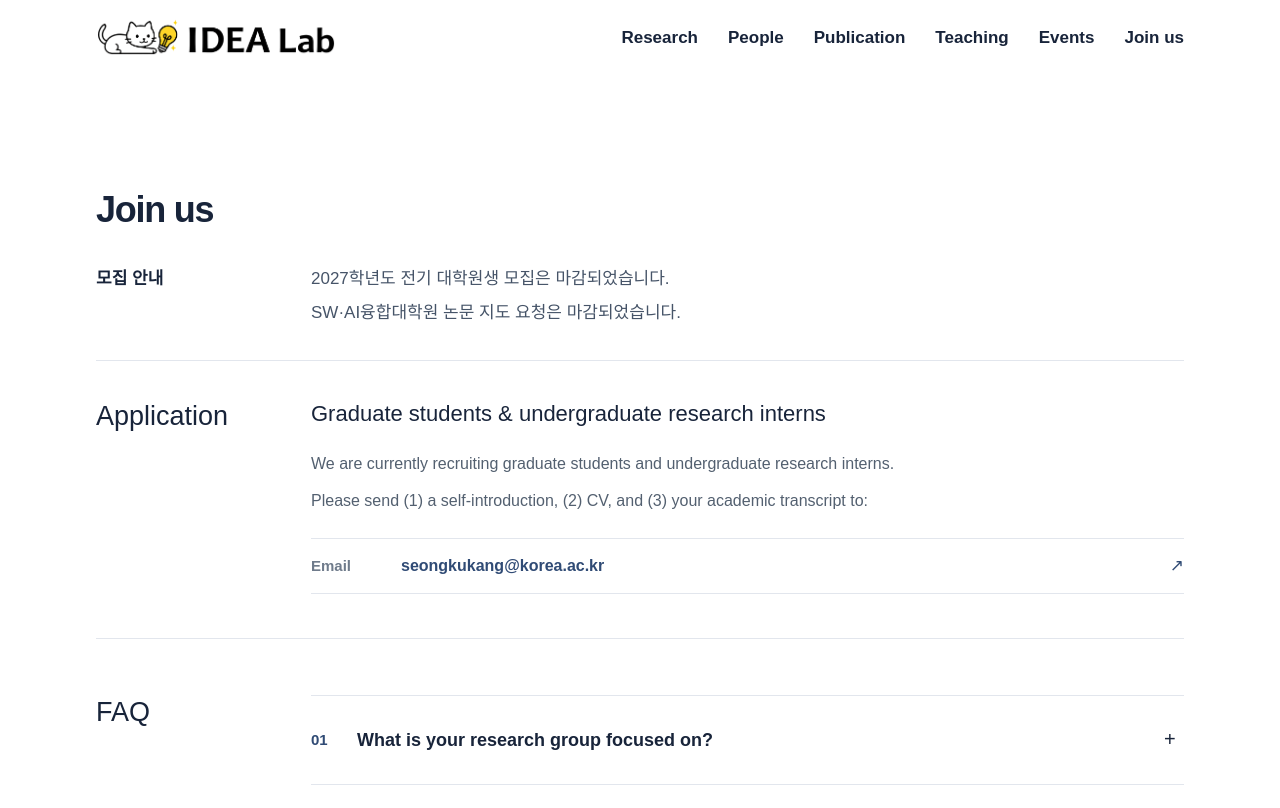
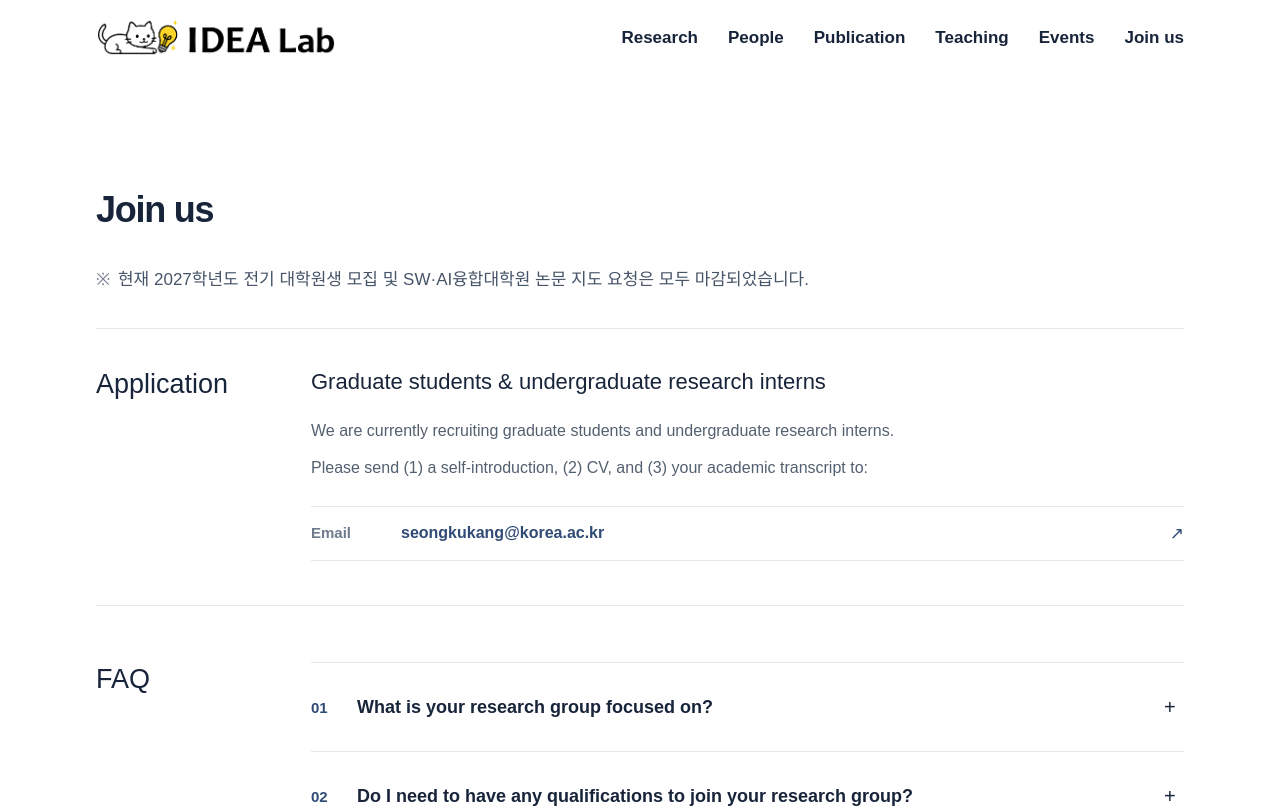
Before and after one commit to idealab-ku/idealab-website, a Next.js app: page /join in a window 1280 px wide. Shown: the top 808 px of the page. Built offline with nearby package versions, Linux system fonts and the light colour scheme.

Commit message:
Present admission status as a simple notice

```diff
--- a/app/content/join.ts
+++ b/app/content/join.ts
@@ -5,10 +5,7 @@ export const application = {
   email: siteInfo.contactEmail,
   recruiting: "We are currently recruiting graduate students and undergraduate research interns.",
   instructions: "Please send (1) a self-introduction, (2) CV, and (3) your academic transcript to:",
-  statusNotices: [
-    "2027학년도 전기 대학원생 모집은 마감되었습니다.",
-    "SW·AI융합대학원 논문 지도 요청은 마감되었습니다.",
-  ],
+  statusNotice: "현재 2027학년도 전기 대학원생 모집 및 SW·AI융합대학원 논문 지도 요청은 모두 마감되었습니다.",
 };
 
 export const faqItems: FaqItem[] = [
--- a/app/globals.css
+++ b/app/globals.css
@@ -243,11 +243,9 @@ nav a:hover{color:var(--teal-dark);border-color:var(--teal)}
 .gallery figcaption{font-size:15px;line-height:1.45;padding-top:11px;color:#536070}
 .gallery figcaption span{color:var(--teal-dark);margin-right:10px}
 
-.admission-status{display:grid;grid-template-columns:180px 1fr;gap:35px;margin-top:-12px;margin-bottom:34px;padding:0}
-.admission-status h2{font-size:17px;line-height:1.5;margin:0;font-weight:700;color:var(--navy)}
-.admission-status ul{list-style:none;margin:0;padding:0}
-.admission-status li{font-size:17px;line-height:1.55;color:#465468;font-weight:500}
-.admission-status li+li{margin-top:7px}
+.admission-status{margin-top:-12px;margin-bottom:34px;padding:0}
+.admission-status p{margin:0;color:#465468;font-size:17px;line-height:1.6;font-weight:500}
+.admission-status p span{margin-right:3px;color:#758195}
 .application-section{display:grid;grid-template-columns:180px 1fr;gap:35px;padding:38px 0 44px;border-top:1px solid var(--line);border-bottom:1px solid var(--line)}
 .application-section>h2{font-size:27px;line-height:1.3;margin:0}
 .application-content h3{font-size:22px;line-height:1.4;margin:0 0 20px}
@@ -367,7 +365,7 @@ nav a:hover{color:var(--teal-dark);border-color:var(--teal)}
   .publication-filter{margin-top:-8px;margin-bottom:38px;overflow:hidden}.publication-filter-heading{align-items:flex-start;flex-direction:column;gap:5px}.publication-filter-options{flex-wrap:nowrap;overflow-x:auto;padding:2px 36px 8px 1px;scrollbar-width:none;scroll-snap-type:x proximity;mask-image:linear-gradient(to right,#000 0,#000 calc(100% - 24px),transparent)}.publication-filter-options::-webkit-scrollbar{display:none}.publication-filter-options button{flex:0 0 auto;scroll-snap-align:start}
   .paper-row{grid-template-columns:140px 1fr;gap:17px}.paper-image{width:140px;height:90px}.paper-copy h3{font-size:18px}
   .teaching-courses article{grid-template-columns:110px 1fr}.course-information-grid{grid-template-columns:1fr}.course-information-grid section:first-child{grid-column:1}.course-embed iframe{height:540px}
-  .gallery{grid-template-columns:1fr 1fr}.admission-status,.application-section,.faq{grid-template-columns:1fr;gap:14px}.application-content{min-width:0}.application-email{grid-template-columns:60px minmax(0,1fr)}.application-email a{min-width:0;overflow-wrap:anywhere}.footer-inner{grid-template-columns:1fr}.footer-brands{justify-content:flex-start;flex-direction:column;align-items:flex-start;gap:18px}.footer-idea-logo{width:300px;height:100px;object-position:left center}.footer-ku-logo{width:164px}
+  .gallery{grid-template-columns:1fr 1fr}.application-section,.faq{grid-template-columns:1fr;gap:24px}.application-content{min-width:0}.application-email{grid-template-columns:60px minmax(0,1fr)}.application-email a{min-width:0;overflow-wrap:anywhere}.footer-inner{grid-template-columns:1fr}.footer-brands{justify-content:flex-start;flex-direction:column;align-items:flex-start;gap:18px}.footer-idea-logo{width:300px;height:100px;object-position:left center}.footer-ku-logo{width:164px}
   .event-list{grid-template-columns:repeat(2,minmax(0,1fr))}.profile-detail{grid-template-columns:1fr}.profile-detail aside{position:static}.profile-detail aside>img{width:220px;height:220px}.profile-subsection li{grid-template-columns:126px 1fr}.tutorial-summary{grid-template-columns:1fr 260px}.tutorial-summary img{width:260px;height:150px}.embed-page iframe{height:560px}.schedule-page>iframe{height:560px}
 }
 @media(max-width:520px){
```
Also changed, not shown: app/join/page.tsx (+1 -1 lines), 1 other file (tests, documents, lock files or other folders).
